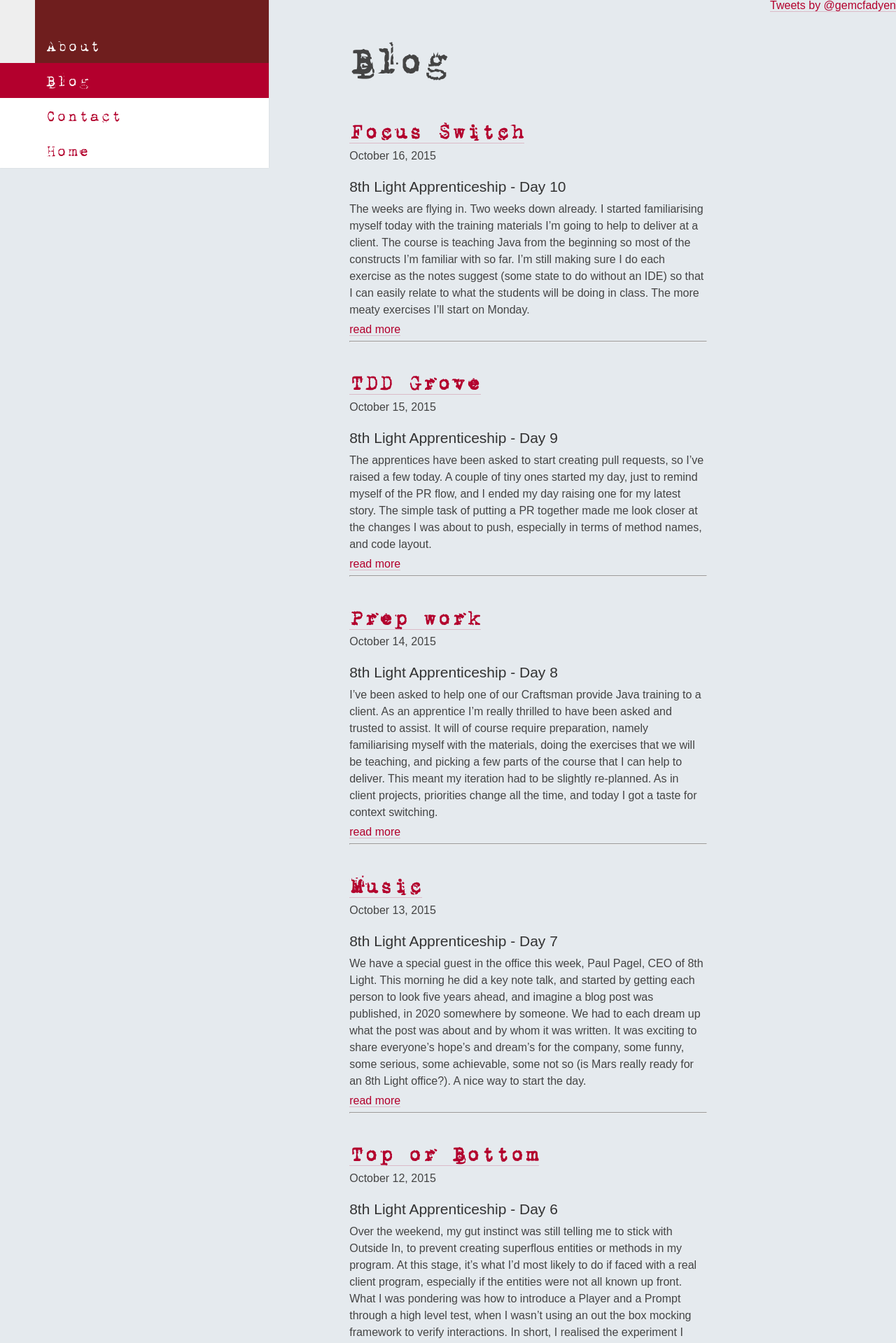
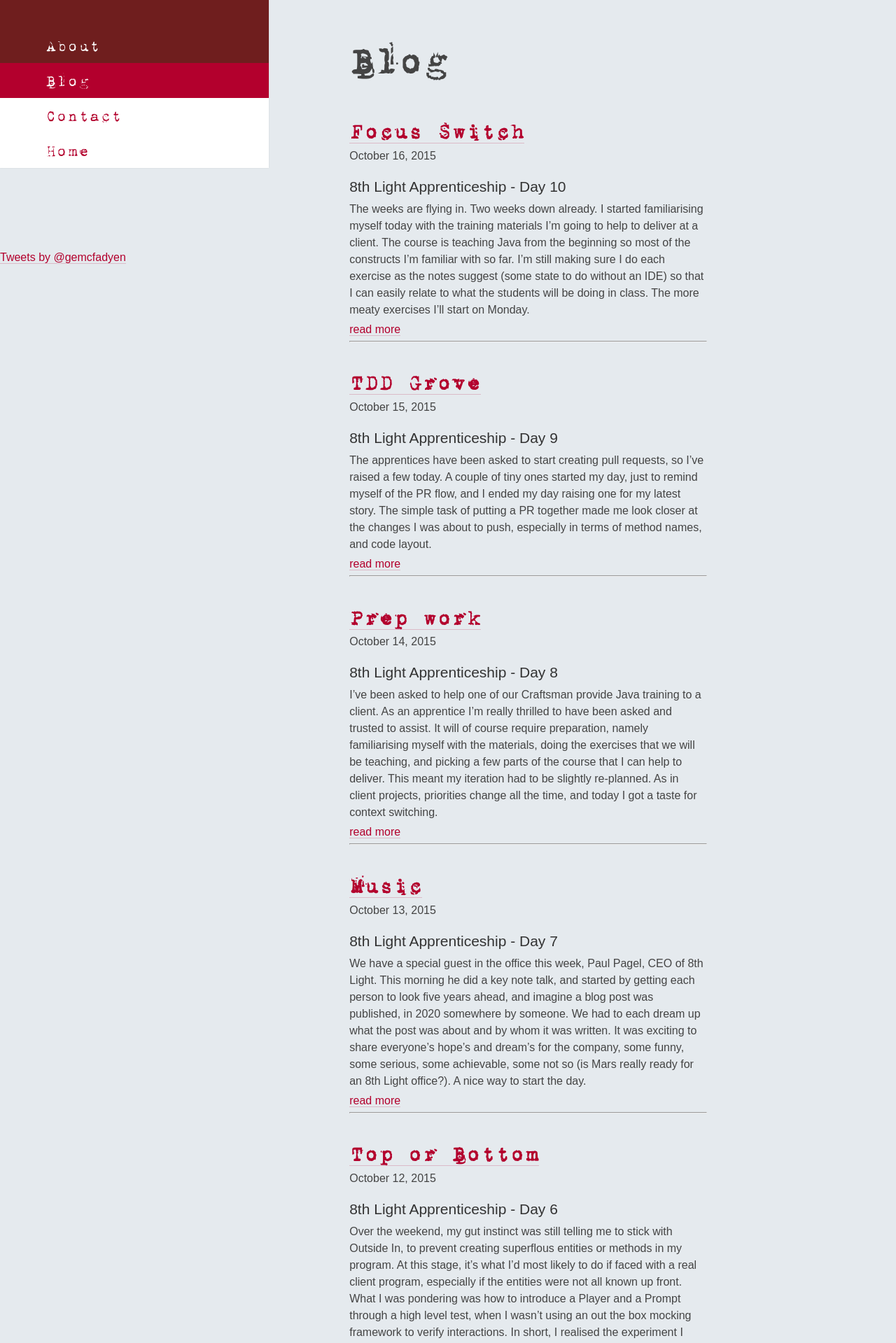
Before and after one commit to gemcfadyen/georginam.com, a Jekyll site: the page built from blog.md, in a window 1280 px wide. Shown: the top 1919 px of the page at 70% size. Built offline with Jekyll 4.4.1, drawn with Linux system fonts in a browser that asks for light colours; Markdown is read by kramdown in place of the engine named in the settings; comment, search, counter and statistics services are not loaded; some of the changed text lies outside the part shown.

Commit message:
Repositioning the twitter feed

```diff
--- a/_includes/nav.html
+++ b/_includes/nav.html
@@ -5,6 +5,7 @@
         	<a {% if p.url == page.url %}class="active"{% endif %} href="{{ site.baseurl }}{{ p.url }}">{{ p.title }}</a>
         </li>
         {% endfor %}
+
     </ul>
 
 </nav>
--- /dev/null
+++ b/_includes/twitter.html
@@ -0,0 +1,8 @@
+<main role="main">
+
+           <div class="twitter-feed">
+            <a class="twitter-timeline" href="https://twitter.com/gemcfadyen" data-widget-id="589833547973844992">Tweets by @gemcfadyen</a>
+                 <script>!function(d,s,id){var js,fjs=d.getElementsByTagName(s)[0],p=/^http:/.test(d.location)?'http':'https';if(!d.getElementById(id)){js=d.createElement(s);js.id=id;js.src=p+"://platform.twitter.com/widgets.js";fjs.parentNode.insertBefore(js,fjs);}}(document,"script","twitter-wjs");</script>
+            </div>
+
+</main>
--- a/_layouts/blogs.html
+++ b/_layouts/blogs.html
@@ -4,14 +4,10 @@
 
           <h1>{{ page.title }}</h1>
 
-          <div class="img-wrapper">
-            <a class="twitter-timeline" href="https://twitter.com/gemcfadyen" data-widget-id="589833547973844992">Tweets by @gemcfadyen</a>
-                 <script>!function(d,s,id){var js,fjs=d.getElementsByTagName(s)[0],p=/^http:/.test(d.location)?'http':'https';if(!d.getElementById(id)){js=d.createElement(s);js.id=id;js.src=p+"://platform.twitter.com/widgets.js";fjs.parentNode.insertBefore(js,fjs);}}(document,"script","twitter-wjs");</script>
-          </div>
  <div class="blurb">
 
           <div class ="posts">
-              {% for post in site.posts limit:10 %}
+              {% for post in site.posts limit:50 %}
                <div class="post-preview">
                <h2><a href="{{ site.baseurl }}{{ post.url }}">{{ post.title }}</a></h2>
                <span class="post-date">{{ post.date | date: "%B %d, %Y" }}</span>
@@ -27,5 +23,7 @@
       </main>
 
       {% include nav.html %}
+      {% include twitter.html %}
+
 
 {% include foot.html %}
--- a/css/main.css
+++ b/css/main.css
@@ -363,6 +363,15 @@ main {
     right: 0;
     }
 
+.twitter-feed {
+    margin: 0;
+    position: absolute;
+    bottom: 0;
+    left: 0;
+    width: 20%;
+    height: 60%;
+}
+
 main .img-wrapper {
     display: none;
     }
@@ -372,6 +381,7 @@ main .img-wrapper {
         display: block;
         }
     }
+
 
 .grid {
     padding: 0;
@@ -405,11 +415,6 @@ main .img-wrapper {
     margin: 0;
     }
 
-    .nav-primary li:first-child a {
-        border-left: 50px solid #eee;
-        padding-left: 4%;
-        }
-
     @media (min-width: 40em) {
     .nav-primary li:first-child a {
         padding-top: 2em;
@@ -421,23 +426,6 @@ main .img-wrapper {
     margin-right: 85px;
     font-size: 2.5em;
     margin-top: 0.5em;
-    }
-
-.nav-primary li .img-wrapper {
-    left: 0;
-
-
-    }
-
-.nav-primary .img-wrapper img {
-    width: 50px;
-    height: 50px;
-    background-color: #eee;
-    opacity: 0.5;
-    }
-
-.nav-primary .img-wrapper:before {
-    border: none;
     }
 
 .nav-primary li a {
@@ -472,15 +460,6 @@ main .img-wrapper {
         color: #fff;
     }
 
-.nav-primary a:hover .img-wrapper img,
-.nav-primary a:focus .img-wrapper img,
-.nav-primary a:active .img-wrapper img,
-.nav-primary .active .img-wrapper img,
-.nav-primary .active:hover .img-wrapper img,
-.nav-primary .active:focus .img-wrapper img,
-.nav-primary .active:active .img-wrapper img {
-    opacity: 1;
-}
 
 .title-site {
     margin: 1.5em auto 1em;
```
Also changed, not shown: _layouts/posts.html (+1 -8 lines).
